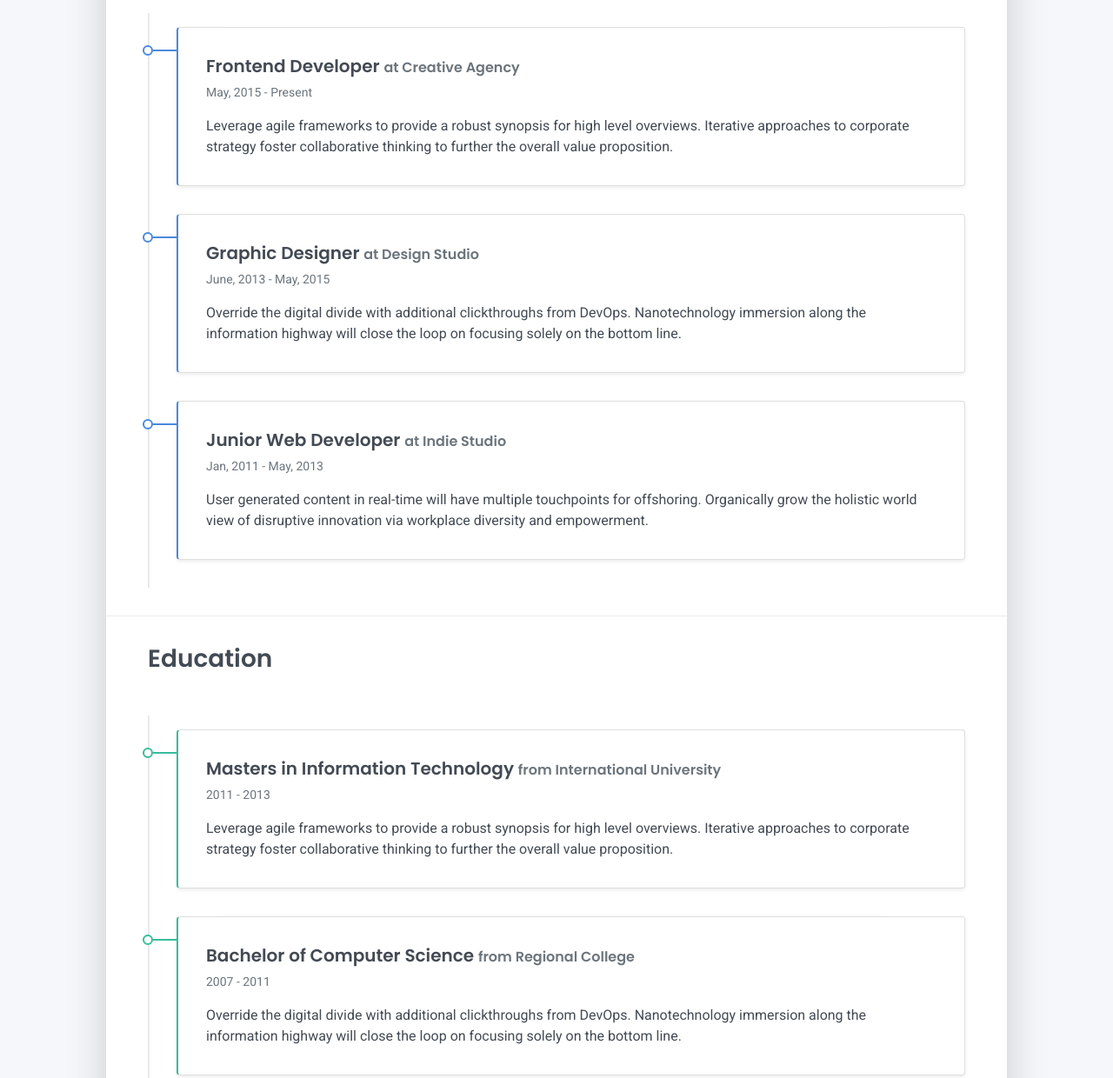
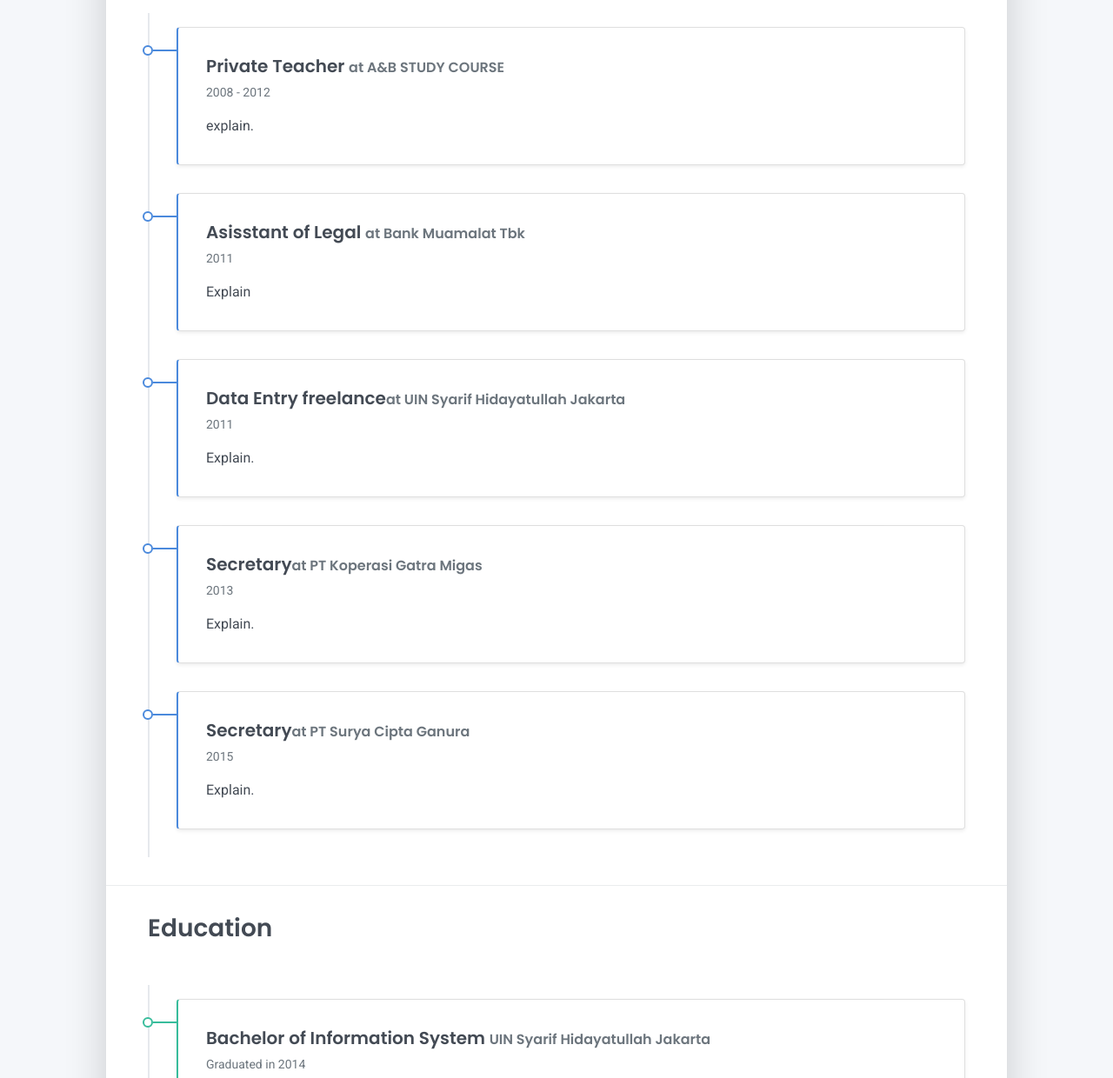
Before and after one commit to henryxyz11/Resume-Hilda, a plain HTML site: page index.html in a window 1280 px wide. Shown: the part 1080-2320 px from the top of the page at 87% size. Drawn offline with Linux system fonts and the light colour scheme.

Commit message:
Update index.html

```diff
--- a/index.html
+++ b/index.html
@@ -73,7 +73,7 @@
             <div class="pb-1">Age</div>
           </div>
           <div class="col-sm-8">
-            <div class="pb-1 text-secondary">28</div>
+            <div class="pb-1 text-secondary">35</div>
           </div>
           <div class="col-sm-4">
             <div class="pb-1">Email</div>
@@ -85,13 +85,13 @@
             <div class="pb-1">Phone</div>
           </div>
           <div class="col-sm-8">
-            <div class="pb-1 text-secondary">+0718-111-0011</div>
+            <div class="pb-1 text-secondary">+62 813-5096-0418</div>
           </div>
           <div class="col-sm-4">
             <div class="pb-1">Address</div>
           </div>
           <div class="col-sm-8">
-            <div class="pb-1 text-secondary">Adress</div>
+            <div class="pb-1 text-secondary">Jl. Mulawarman Perum Bumi Patok Merah Blok AA1 No 2</div>
           </div>
         </div>
       </div>
@@ -143,23 +143,37 @@
     <div class="timeline">
       <div class="timeline-card timeline-card-primary card shadow-sm">
         <div class="card-body">
-          <div class="h5 mb-1">Frontend Developer <span class="text-muted h6">at Creative Agency</span></div>
-          <div class="text-muted text-small mb-2">May, 2015 - Present</div>
-          <div>Leverage agile frameworks to provide a robust synopsis for high level overviews. Iterative approaches to corporate strategy foster collaborative thinking to further the overall value proposition.</div>
+          <div class="h5 mb-1">Private Teacher <span class="text-muted h6">at A&B STUDY COURSE</span></div>
+          <div class="text-muted text-small mb-2">2008 - 2012</div>
+          <div>explain.</div>
         </div>
       </div>
       <div class="timeline-card timeline-card-primary card shadow-sm">
         <div class="card-body">
-          <div class="h5 mb-1">Graphic Designer <span class="text-muted h6">at Design Studio</span></div>
-          <div class="text-muted text-small mb-2">June, 2013 - May, 2015</div>
-          <div>Override the digital divide with additional clickthroughs from DevOps. Nanotechnology immersion along the information highway will close the loop on focusing solely on the bottom line.</div>
+          <div class="h5 mb-1">Asisstant of Legal <span class="text-muted h6">at Bank Muamalat Tbk</span></div>
+          <div class="text-muted text-small mb-2">2011</div>
+          <div>Explain</div>
         </div>
       </div>
       <div class="timeline-card timeline-card-primary card shadow-sm">
         <div class="card-body">
-          <div class="h5 mb-1">Junior Web Developer <span class="text-muted h6">at Indie Studio</span></div>
-          <div class="text-muted text-small mb-2">Jan, 2011 - May, 2013</div>
-          <div>User generated content in real-time will have multiple touchpoints for offshoring. Organically grow the holistic world view of disruptive innovation via workplace diversity and empowerment.</div>
+          <div class="h5 mb-1">Data Entry freelance<span class="text-muted h6">at UIN Syarif Hidayatullah Jakarta</span></div>
+          <div class="text-muted text-small mb-2">2011</div>
+          <div>Explain.</div>
+        </div>
+      </div>
+      <div class="timeline-card timeline-card-primary card shadow-sm">
+        <div class="card-body">
+          <div class="h5 mb-1">Secretary<span class="text-muted h6">at PT Koperasi Gatra Migas</span></div>
+          <div class="text-muted text-small mb-2">2013</div>
+          <div>Explain.</div>
+        </div>
+      </div>
+<div class="timeline-card timeline-card-primary card shadow-sm">
+        <div class="card-body">
+          <div class="h5 mb-1">Secretary<span class="text-muted h6">at PT Surya Cipta Ganura</span></div>
+          <div class="text-muted text-small mb-2">2015</div>
+          <div>Explain.</div>
         </div>
       </div>
     </div>
@@ -171,9 +185,9 @@
     <div class="timeline">
       <div class="timeline-card timeline-card-success card shadow-sm">
         <div class="card-body">
-          <div class="h5 mb-1">Masters in Information Technology <span class="text-muted h6">from International University</span></div>
-          <div class="text-muted text-small mb-2">2011 - 2013</div>
-          <div>Leverage agile frameworks to provide a robust synopsis for high level overviews. Iterative approaches to corporate strategy foster collaborative thinking to further the overall value proposition.</div>
+          <div class="h5 mb-1"> Bachelor of Information System <span class="text-muted h6"> UIN Syarif Hidayatullah Jakarta </span></div>
+          <div class="text-muted text-small mb-2">Graduated in 2014</div>
+          <div>.</div>
         </div>
       </div>
       <div class="timeline-card timeline-card-success card shadow-sm">
```
